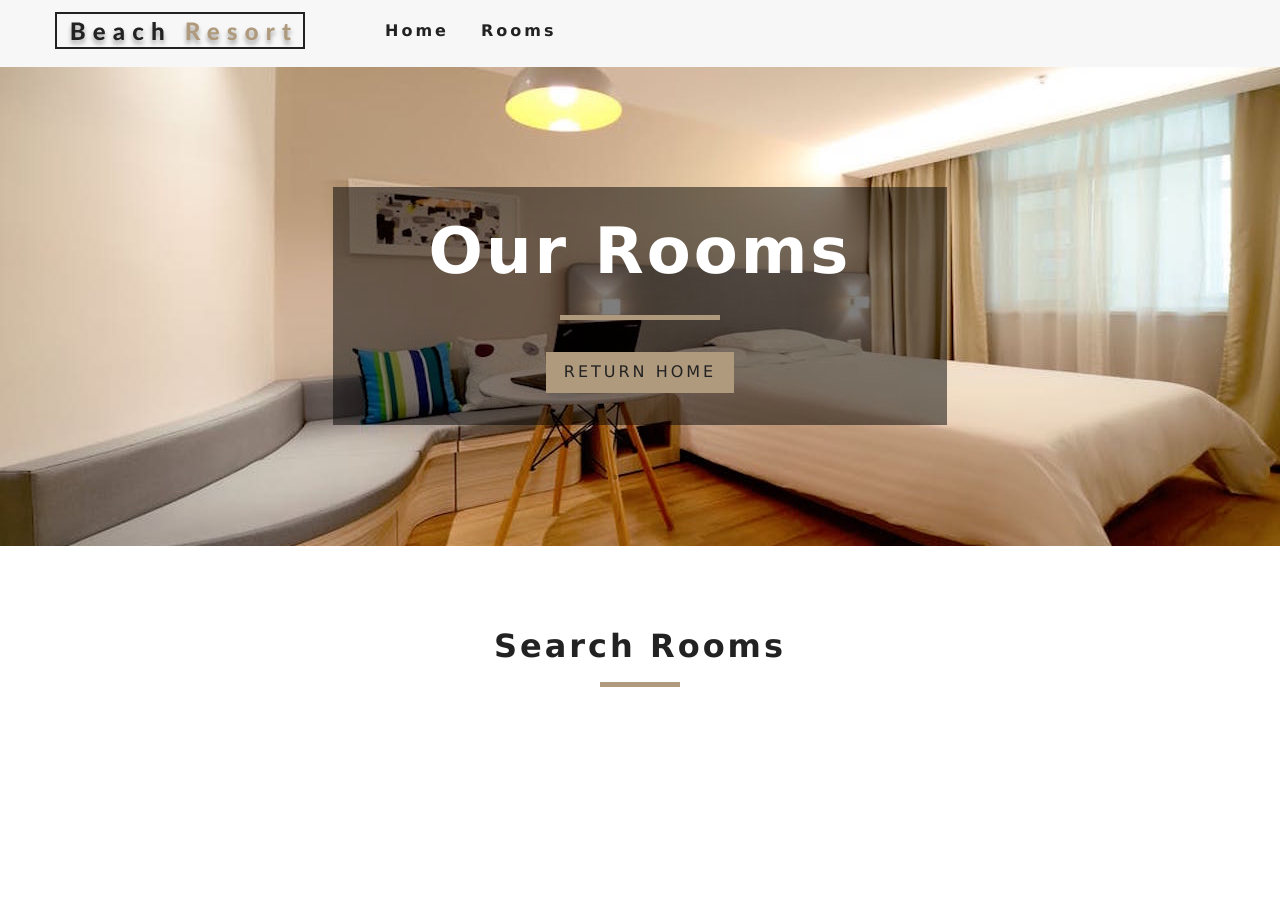
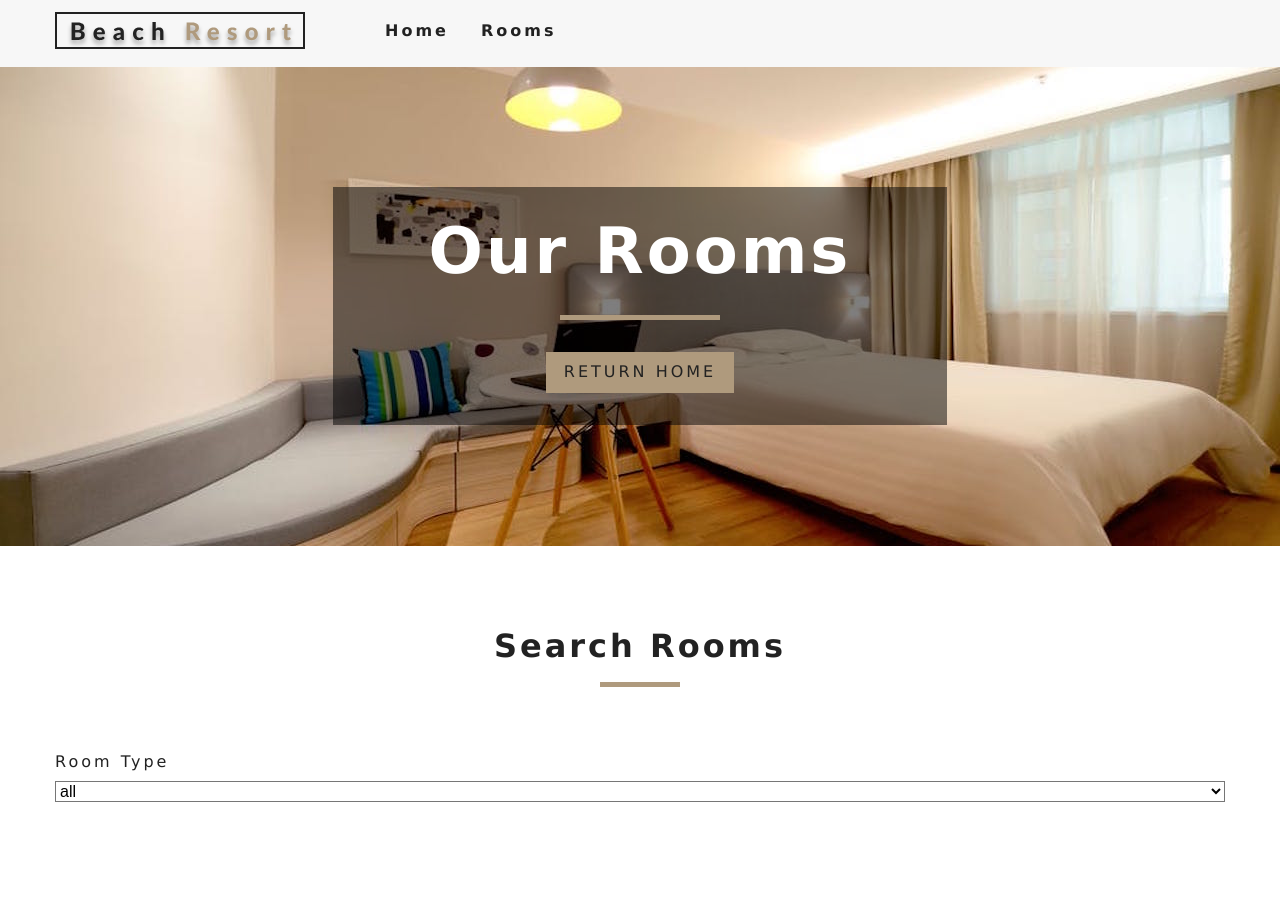
Before and after one commit to kuicpet/hotel-reservation, a React (Create React App) app in the folder hotel-reservation/: page /rooms in a window 1280 px wide. Shown: the top 909 px of the page. Built offline with nearby package versions, Linux system fonts and the light colour scheme.

Commit message:
ft--added room filter

```diff
--- a/hotel-reservation/src/components/RoomsFilter.js
+++ b/hotel-reservation/src/components/RoomsFilter.js
@@ -2,8 +2,10 @@
 import { RoomContext } from "../Context";
 import Title from "../components/Title";
 
-
-export default function RoomsFilter() {
+const getUnique = (items,value) => {
+    return [...new Set(items.map(item => item[value]))]
+}
+export default function RoomsFilter({rooms}) {
     const context = useContext(RoomContext);
     const {
         handleChange,
@@ -17,9 +19,30 @@
         breakfast,
         pets,
     } = context;
+    // get unique types
+    let types = getUnique(rooms, 'type');
+    // add all
+    types = ["all", ...types];
+    // map to jsx
+    types = types.map((item, index) => {
+        return <option key={index} value={item}>{item}</option>
+    })
     return (
         <section className="filter-container">
             <Title title="search rooms"/>
+            <form className="filter-form">
+                <div className="form-group">
+                    <label htmlFor="type">room type</label>
+                    <select
+                        onChange={handleChange}
+                        className="form-control"
+                        name="type"
+                        id="type"
+                        value={type}>
+                            {types}
+                        </select>
+                </div>
+            </form>
         </section>
     )
 }
```
